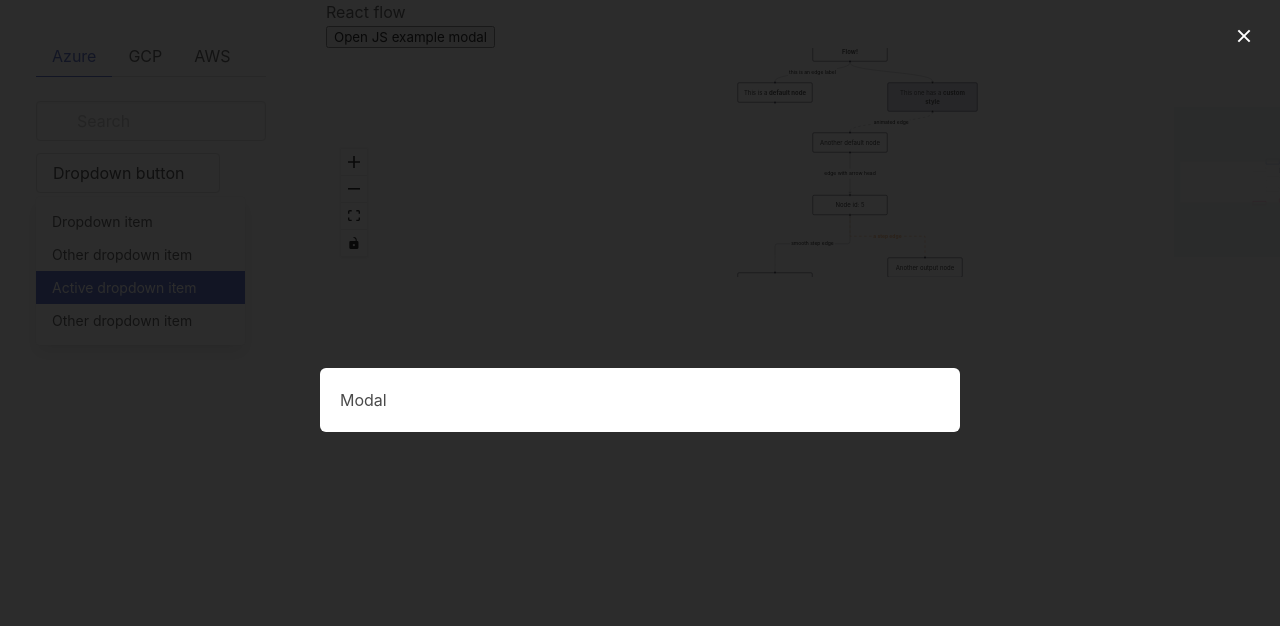
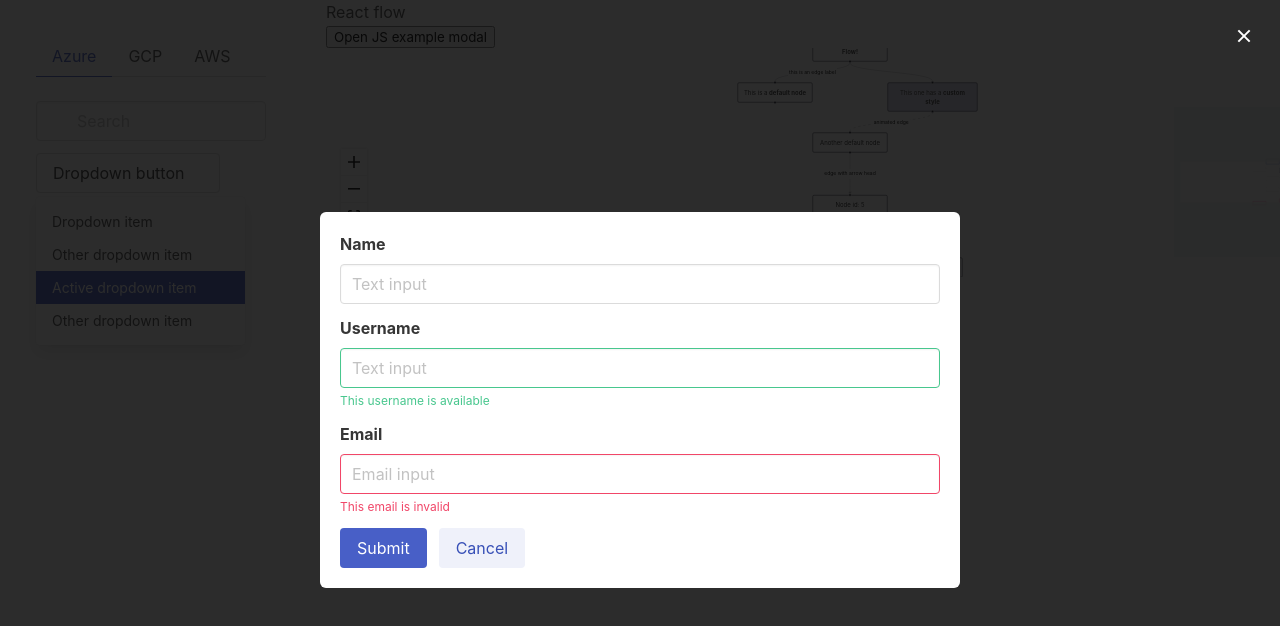
Before and after one commit to no-code-terraform/WebApp, a React (Create React App) app: page / in a window 1280 px wide. Both pictures are taken after a click on the button "Open JS example modal". Shown: the top 626 px of the page. Built offline with nearby package versions, Linux system fonts and the light colour scheme.

Commit message:
feat: Start form in modal

```diff
--- a/src/components/Modal/index.tsx
+++ b/src/components/Modal/index.tsx
@@ -4,9 +4,38 @@ const Modal = (props: { toggleModalFunc: any }) => {
             <div className="modal-background"></div>
 
             <div className="modal-content">
-                <div className="box">
-                    <p>Modal</p>
-                </div>
+                <form className="box">
+                  <div className="field">
+                    <label className="label">Name</label>
+                    <div className="control">
+                      <input className="input" type="text" placeholder="Text input"/>
+                    </div>
+                  </div>
+
+                  <div className="field">
+                    <label className="label">Username</label>
+                    <div className="control">
+                      <input className="input is-success" type="text" placeholder="Text input" value=""/>
+                    </div>
+                    <p className="help is-success">This username is available</p>
+                  </div>
+
+                  <div className="field">
+                    <label className="label">Email</label>
+                    <div className="control">
+                      <input className="input is-danger" type="email" placeholder="Email input" value=""/>
+                    </div>
+                    <p className="help is-danger">This email is invalid</p>
+                  </div>
+                  <div className="field is-grouped">
+                    <div className="control">
+                      <button className="button is-link">Submit</button>
+                    </div>
+                    <div className="control">
+                      <button className="button is-link is-light">Cancel</button>
+                    </div>
+                  </div>
+                </form>
             </div>
 
             <button
--- a/src/pages/Home.tsx
+++ b/src/pages/Home.tsx
@@ -7,8 +7,7 @@ import "bulma/css/bulma.min.css";
 const Home = (): JSX.Element => {
 
   const toggleModal = (event: React.MouseEvent<HTMLButtonElement>) => {
-    // @ts-ignore
-    const modalToToggle: HTMLElement = document.querySelector(`#${event.currentTarget.getAttribute('data-target-modal')}`);
+    const modalToToggle: HTMLElement = document.querySelector(`#${event.currentTarget.getAttribute('data-target-modal')}`) as HTMLInputElement;
     modalToToggle.classList.toggle('is-active')
   };
 
```
